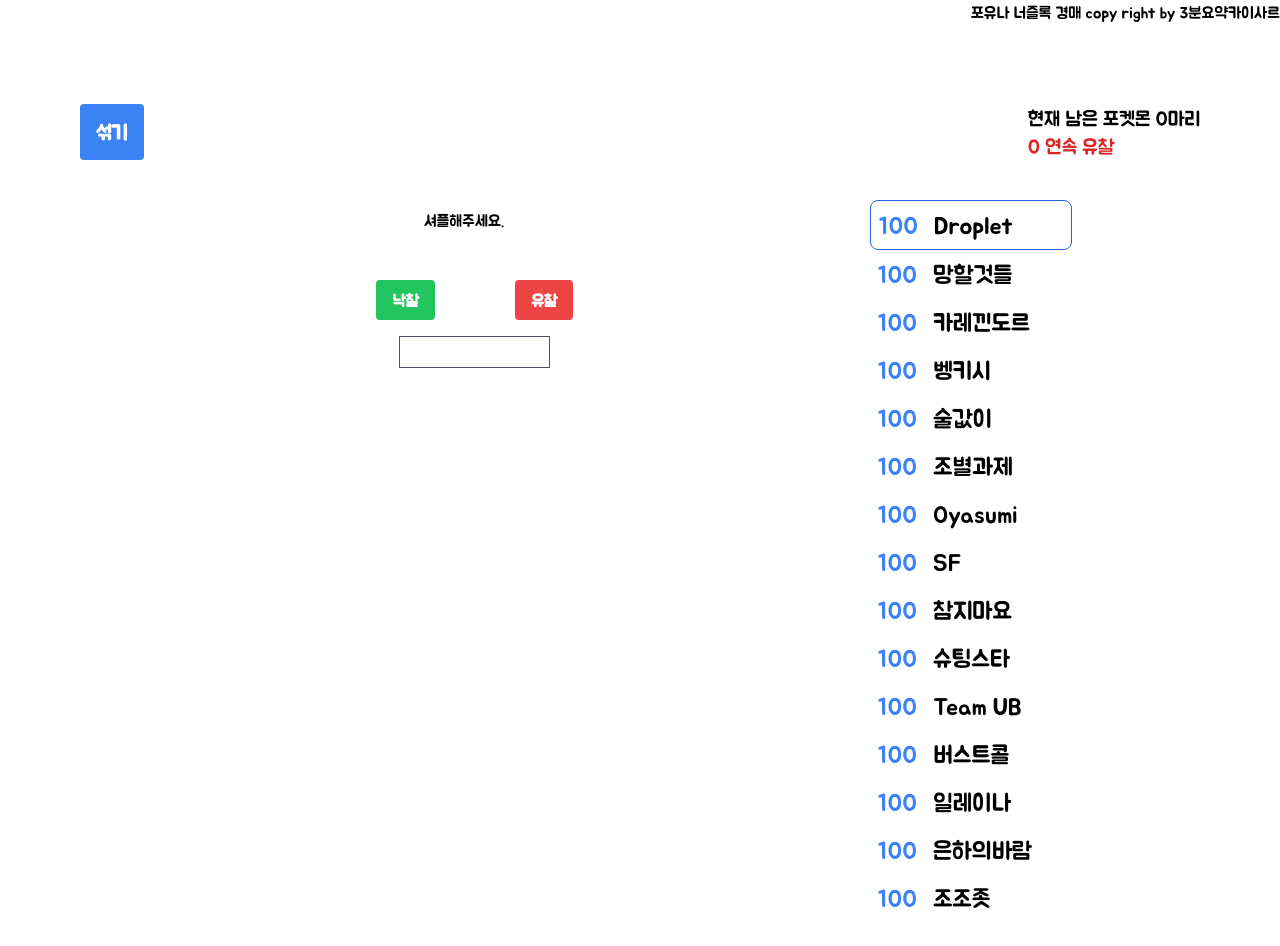
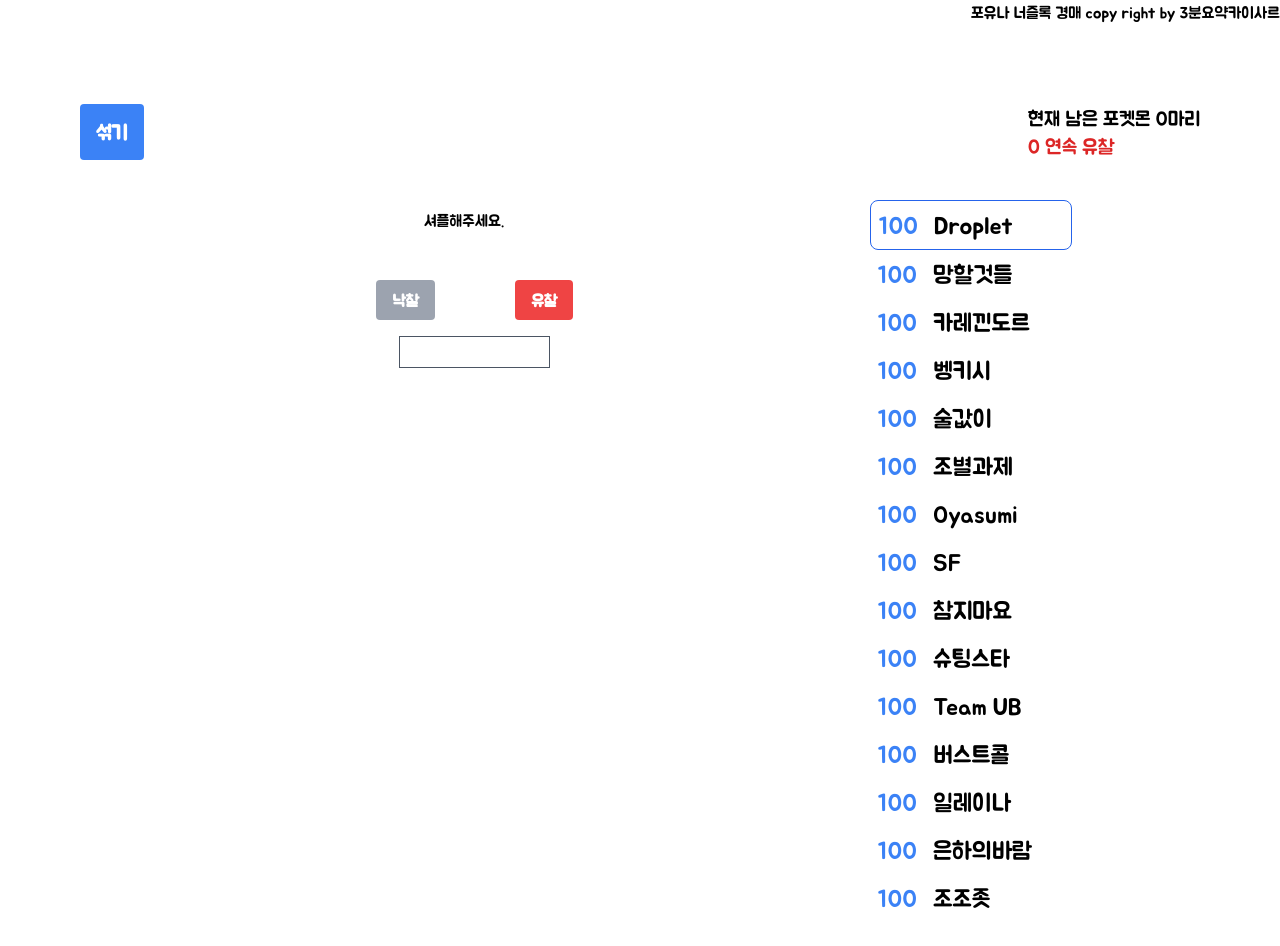
Before and after one commit to hanwool95/pokemon_unite_random, a Next.js app: page /nuzlocke in a window 1280 px wide. Shown: the top 946 px of the page. Built offline with nearby package versions, Linux system fonts and the light colour scheme.

Commit message:
FEATURE: valid Memo

```diff
--- a/components/cards/index.tsx
+++ b/components/cards/index.tsx
@@ -121,6 +121,12 @@ const Cards: React.FC<CardsProps> = ({ teams }) => {
     );
   }, [currentIndex, mainCards]);
 
+  const isValidBid = useMemo(() => {
+    if (currentBid === 0) return true;
+    if (!currentBid) return false;
+    return teamsStatus[selectedTeamIndex].point >= currentBid;
+  }, [currentIndex, teamsStatus, currentBid, selectedTeamIndex]);
+
   const successBidButtonCallback = useCallback(() => {
     setTeamsStatus((prev) => {
       const newTeams = [...prev];
@@ -168,8 +174,11 @@ const Cards: React.FC<CardsProps> = ({ teams }) => {
           <div className="flex w-full p-12">{currentCard}</div>
           <div className="flex w-full">
             <button
-              className="px-4 py-2 font-bold text-white bg-green-500 rounded ml-auto mr-10"
+              className={`px-4 py-2 font-bold text-white ${
+                isValidBid ? "bg-green-500" : "bg-gray-400"
+              } rounded ml-auto mr-10`}
               onClick={successBidButtonCallback}
+              disabled={!isValidBid}
             >
               {"낙찰"}
             </button>
```
